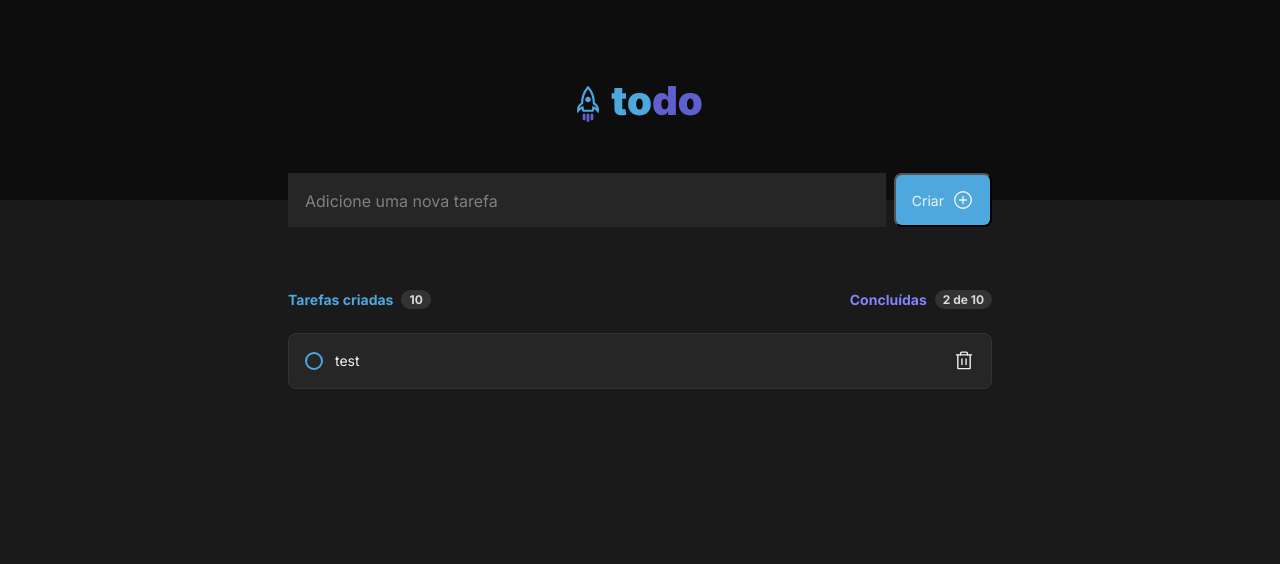
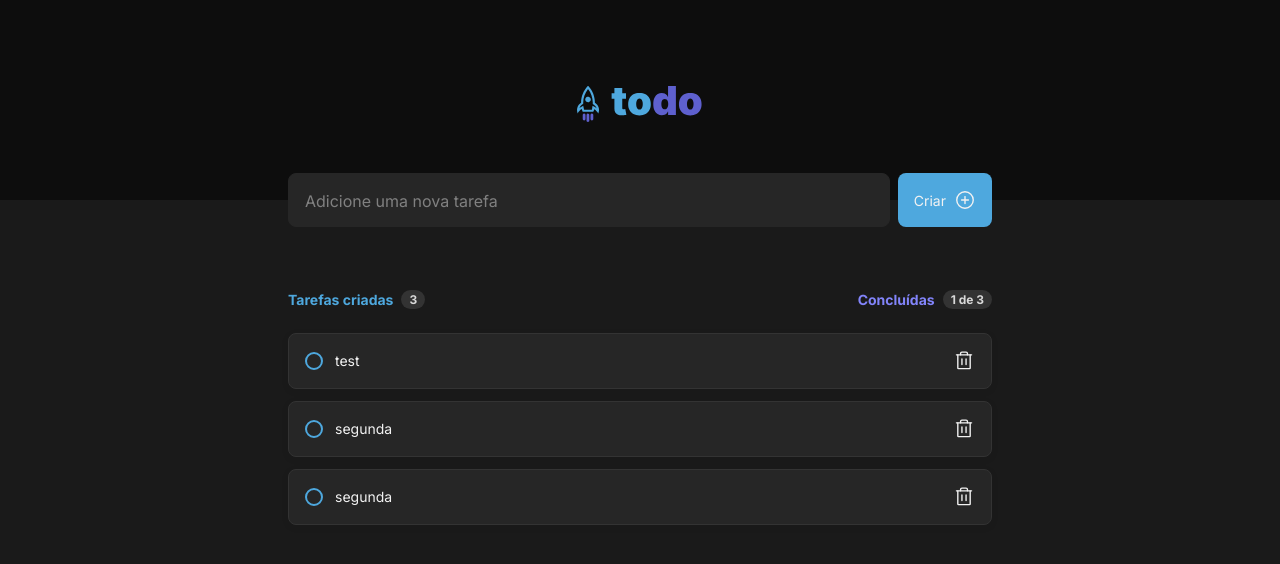
Before and after one commit to eu-pedro/ToDo-List, a React (Vite) app: page / in a window 1280 px wide. Shown: the top 564 px of the page. Built offline with nearby package versions, Linux system fonts and the light colour scheme; the HTML template or start-up script is replaced by a standard one.

Commit message:
implementando estado para criar tarefas

```diff
--- a/package.json
+++ b/package.json
@@ -11,11 +11,13 @@
   "dependencies": {
     "phosphor-react": "^1.4.1",
     "react": "^18.2.0",
-    "react-dom": "^18.2.0"
+    "react-dom": "^18.2.0",
+    "uuid": "^9.0.0"
   },
   "devDependencies": {
     "@types/react": "^18.0.27",
     "@types/react-dom": "^18.0.10",
+    "@types/uuid": "^9.0.1",
     "@vitejs/plugin-react": "^3.1.0",
     "typescript": "^4.9.3",
     "vite": "^4.1.0"
--- a/src/App.tsx
+++ b/src/App.tsx
@@ -1,9 +1,8 @@
 import './global.css'
-
 import { Header } from './components/Header'
 import { Section } from './components/Section'
 import { useState } from 'react'
-
+import { v4 as uuidv4 } from 'uuid';
 export interface Itask {
   id: string;
   title: string;
@@ -13,12 +12,28 @@ export interface Itask {
 export function App() {
 
   const [tasks, setTasks] = useState<Itask[]>([
-    {id: '1', title: 'test', isCompleted: true}
+    {id: uuidv4(), title: 'test', isCompleted: true},
+    {id: uuidv4(), title: 'segunda', isCompleted: false},
+    {id: uuidv4(), title: 'segunda', isCompleted: false}
   ])
+
+
+  function addTask (title:string, verifyCompleted:boolean) {
+    setTasks([
+      ...tasks,
+      {
+        id: uuidv4(),
+        title: title,
+        isCompleted: verifyCompleted
+      }
+    ])
+  }
 
   return (
     <>
-      <Header/>
+      <Header
+        onAddTask={addTask}
+      />
       <Section
         tasks={tasks}
       />
--- a/src/components/Header/Header.module.css
+++ b/src/components/Header/Header.module.css
@@ -28,6 +28,12 @@
   background-color: var(--gray-500);
   border: 1px solid var(--gray-500);
   padding: 1rem;
+  border-radius: 8px;
+  transition: all 0.5s ease-in;
+}
+
+input:focus {
+  border: 1.5px solid var(--blue-dark);
 }
 
 .input::placeholder {
@@ -46,4 +52,5 @@
   gap: 0.5rem;
   border-radius: 8px;
   font-size: 0.875rem;
+  border: none;
 }
--- a/src/components/Header/index.tsx
+++ b/src/components/Header/index.tsx
@@ -1,17 +1,36 @@
+import { ChangeEvent, FormEvent, useState } from 'react';
 import logoToDo from '../../assets/logoToDo.svg';
 import styles from './Header.module.css';
 import { PlusCircle } from 'phosphor-react';
 
-export function Header () {
+interface HeaderProps {
+  onAddTask: (title: string, verifyCompleted: boolean) => void
+}
+
+export function Header({ onAddTask }: HeaderProps) {
+
+  const [newTask, setNewTask] = useState('');
+
+  function handleChangeTask (e:ChangeEvent<HTMLInputElement>) {
+    setNewTask(e.target.value);
+  }
+
+  function handleNewTask (e:FormEvent) {
+    e.preventDefault();
+    if(newTask === '') return;
+    onAddTask(newTask, false);
+    setNewTask('')
+  }
+
   return (
     <header className={styles.header}>
-      <img src={logoToDo} alt="" />
-      <form className={styles.form}>
-        <input type="text" className={styles.input} placeholder="Adicione uma nova tarefa"/>
+      <img src={logoToDo} alt="imagem logo todo" />
+      <form onSubmit={handleNewTask} className={styles.form}>
+        <input onChange={handleChangeTask} value={newTask} type="text" className={styles.input} placeholder="Adicione uma nova tarefa" />
         <button className={styles.button}>
           Criar
-          <PlusCircle size={22}/>
-          </button>
+          <PlusCircle size={22} />
+        </button>
       </form>
     </header>
   );
--- a/src/components/Section/index.tsx
+++ b/src/components/Section/index.tsx
@@ -8,17 +8,22 @@ interface PropsSection {
 }
 
 export function Section({tasks}: PropsSection) {
+
+  const tasksLength = tasks.length;
+  const completedTasks = tasks.filter((task) => {
+    return task.isCompleted === true;
+  })
   return (
     <section className={styles.tasks}>
       <header className={styles.header}>
         <div>
           <p className={styles.created}>Tarefas criadas</p>
-          <span>10</span>
+          <span>{tasksLength}</span>
         </div>
 
         <div>
           <p className={styles.completed}>Concluídas</p>
-          <span>2 de 10</span>
+          <span>{completedTasks.length} de {tasksLength}</span>
         </div>
       </header>
 
--- a/src/components/Task/Task.module.css
+++ b/src/components/Task/Task.module.css
@@ -19,6 +19,7 @@
   margin-right: auto;
 }
 
+
 .checkContainer {
   min-width: 1.125rem;
   height: 1.125rem;
--- a/src/components/Task/index.tsx
+++ b/src/components/Task/index.tsx
@@ -8,6 +8,7 @@ interface PropsTask {
 
 
 export function Task({task}: PropsTask) {
+
   return (
     <section className={styles.taskContainer}>
       <button className={styles.checkContainer}>
```
Also changed, not shown: 1 other file (tests, documents, lock files or other folders).
